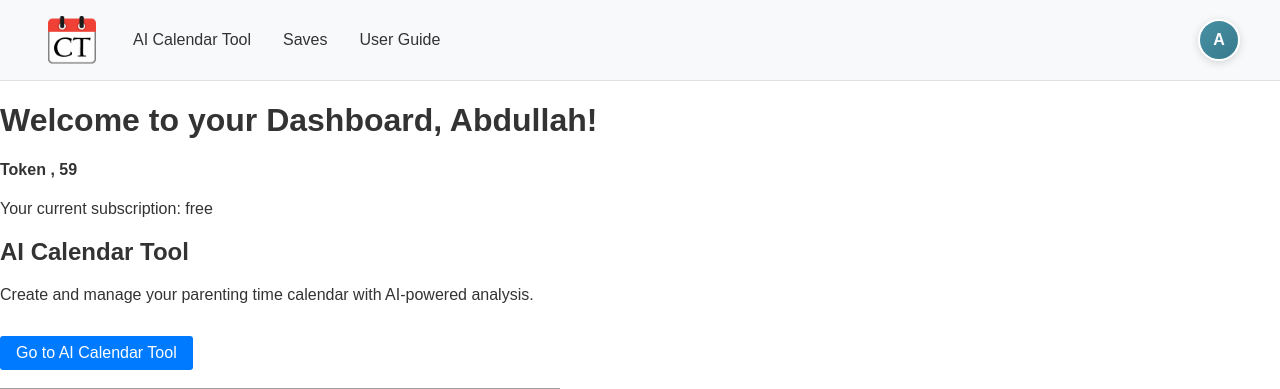
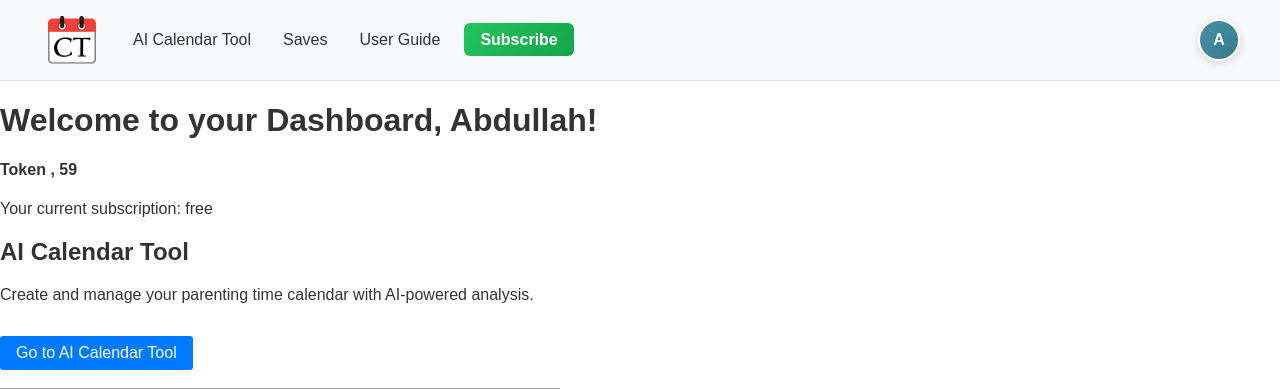
Before and after one commit to rwtrwt/PTCT2, a Flask app: page /dashboard in a window 1280 px wide. Shown: the top 389 px of the page. Run offline with Flask 3, Linux system fonts and the light colour scheme; a user stored in the database is signed in; grey boxes are pictures that could not be loaded.

Commit message:
Add subscribe option to navigation and improve token warnings
Add a prominent "Subscribe" button to the navigation bar for logged-out users and those on the free plan. Enhance token expiration notifications to include direct links to register or subscribe, using `Markup` to safely render HTML within flash messages.

Replit-Commit-Author: Agent
Replit-Commit-Session-Id: 36410477-988a-4f9d-8f01-bc6904127c9b
Replit-Commit-Checkpoint-Type: full_checkpoint
Replit-Commit-Event-Id: 905db18c-5b21-4781-87e9-c8410ef3d261
Replit-Commit-Screenshot-Url: https://storage.googleapis.com/screenshot-production-us-central1/2b2ce3af-473d-4ebc-84fa-5a82b09f32b1/36410477-988a-4f9d-8f01-bc6904127c9b/BOXlGa6

```diff
--- a/main.py
+++ b/main.py
@@ -1,4 +1,5 @@
 from flask import Blueprint, render_template, redirect, url_for, request, flash, jsonify, session
+from markupsafe import Markup
 from flask_login import login_required, current_user
 from models import User, CalendarSave, GuestToken, SchoolEntity, VerifiedHoliday, CalendarFile
 from extensions import db, mail
@@ -342,7 +343,7 @@ def calendar_generator():
             db.session.commit()  # Save the updated token count
             return render_template('calendar_generator.html')
         else:
-            flash('You need more tokens to access this feature.', 'warning')
+            flash(Markup('You need more tokens to access this feature. <a href="/subscription" style="color: #22c55e; font-weight: bold;">Subscribe now</a> for unlimited access!'), 'warning')
             return redirect(url_for('main.home'))  # Redirect to a different page if no tokens
     else:
         flash('Invalid subscription type.', 'danger')
@@ -362,7 +363,7 @@ def ai_calendar():
                     db.session.commit()
                 return render_template('ai_calendar.html', is_guest=False)
             else:
-                flash('You need more tokens to access this feature.', 'warning')
+                flash(Markup('You need more tokens to access this feature. <a href="/subscription" style="color: #22c55e; font-weight: bold;">Subscribe now</a> for unlimited access!'), 'warning')
                 return redirect(url_for('main.home'))
         else:
             flash('Invalid subscription type.', 'danger')
@@ -383,7 +384,7 @@ def ai_calendar():
             return render_template('ai_calendar.html', is_guest=True, guest_tokens=0,
                                    needs_email=False, needs_phone=True)
         else:
-            flash('You have used all available tokens. Please register for more access.', 'warning')
+            flash(Markup('You have used all available tokens. <a href="/register" style="color: #22c55e; font-weight: bold;">Register now</a> to get more tokens or <a href="/subscription" style="color: #22c55e; font-weight: bold;">subscribe</a> for unlimited access!'), 'warning')
             return redirect(url_for('auth.register'))
 
 
--- a/templates/base.html
+++ b/templates/base.html
@@ -328,11 +328,15 @@
                         <li><a href="{{ url_for('main.ai_calendar') }}">AI Calendar Tool</a></li>
                         <li><a href="{{ url_for('main.saves') }}">Saves</a></li>
                         <li><a href="{{ url_for('main.user_guide') }}">User Guide</a></li>
+                        {% if current_user.subscription_type == 'free' %}
+                        <li><a href="{{ url_for('main.subscription') }}" style="background: linear-gradient(135deg, #22c55e 0%, #16a34a 100%); color: white; padding: 0.5rem 1rem; border-radius: 6px; font-weight: 600;">Subscribe</a></li>
+                        {% endif %}
                     {% else %}
                         <li><a href="{{ url_for('main.ai_calendar') }}">AI Calendar Tool</a></li>
                         <li><a href="{{ url_for('main.user_guide') }}">User Guide</a></li>
                         <li><a href="{{ url_for('auth.login') }}">Login</a></li>
                         <li><a href="{{ url_for('auth.register') }}">Register</a></li>
+                        <li><a href="{{ url_for('main.subscription') }}" style="background: linear-gradient(135deg, #22c55e 0%, #16a34a 100%); color: white; padding: 0.5rem 1rem; border-radius: 6px; font-weight: 600;">Subscribe</a></li>
                     {% endif %}
                 </ul>
             </div>
```
